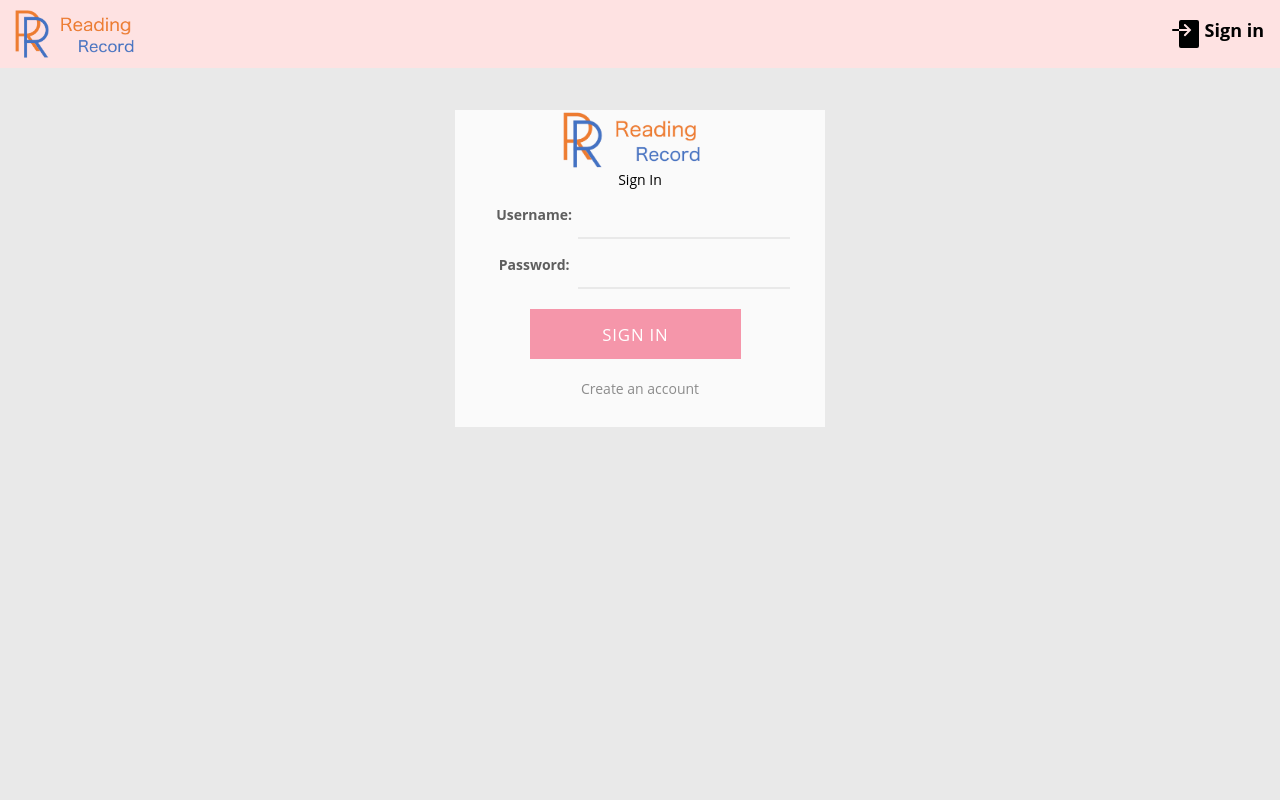
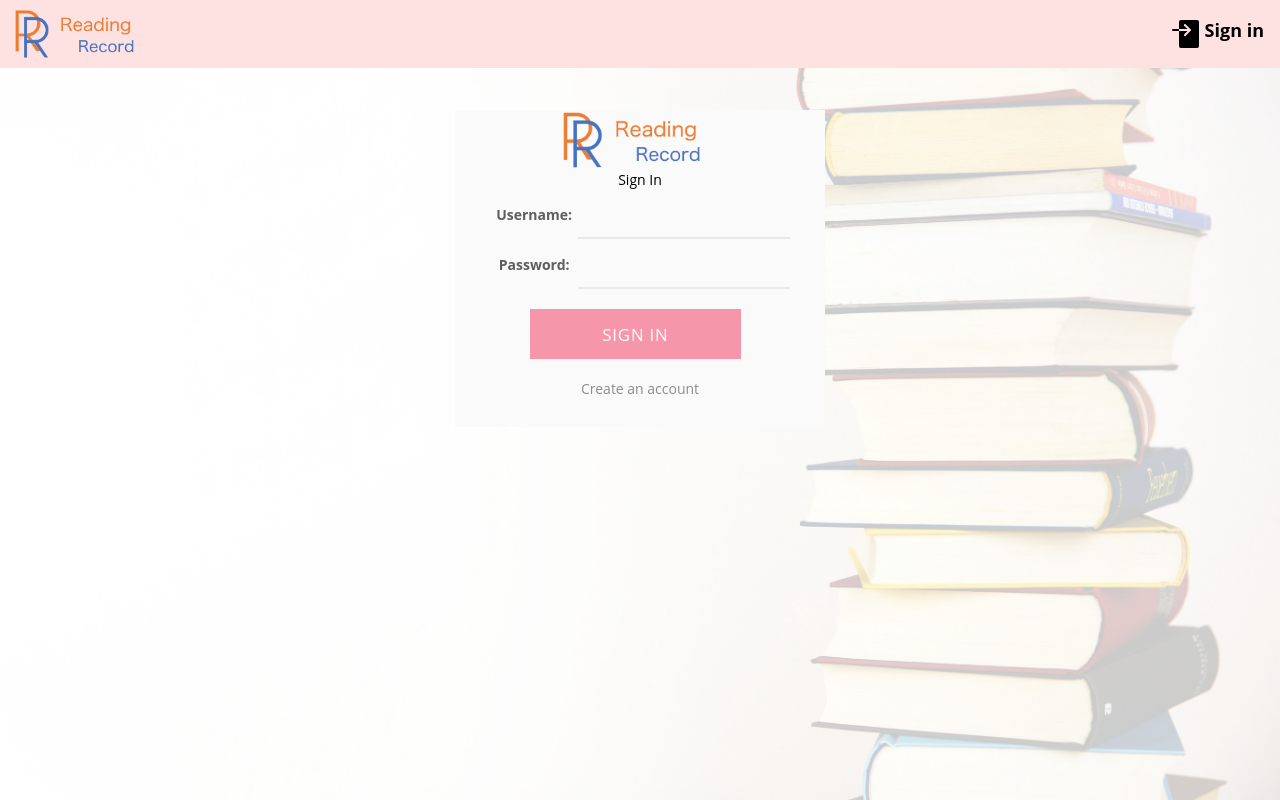
Before and after one commit to tomoish/reading-record-nextjs, a Next.js app in the folder frontend/: page /login in a window 1280 px wide. Built offline with nearby package versions, Linux system fonts and the light colour scheme; no server answers.

Commit message:
Set background image

```diff
--- a/frontend/components/layout/Layout.tsx
+++ b/frontend/components/layout/Layout.tsx
@@ -17,7 +17,7 @@
       <Head>
         <title>{title}</title>
       </Head>
-      <div id={id}>
+      <div id={id} className="bg-book-image bg-cover bg-center bg-no-repeat bg-fixed bg-white h-screen">
         <Header />
         {children}
       </div>
--- a/frontend/pages/_document.tsx
+++ b/frontend/pages/_document.tsx
@@ -2,7 +2,7 @@
 
 export default function Document() {
   return (
-    <Html lang="en">
+    <Html lang="en" className="bg-book-image bg-cover bg-center bg-no-repeat bg-fixed bg-white h-screen">
       <Head />
       <body>
         <Main />
--- a/frontend/tailwind.config.js
+++ b/frontend/tailwind.config.js
@@ -9,7 +9,11 @@
     "./src/**/*.{js,ts,jsx,tsx,mdx}",
   ],
   theme: {
-    extend: {},
+    extend: {
+        backgroundImage: {
+            'book-image': "url('/images/background_index.jpg')",
+          }
+    },
   },
   plugins: [],
 };
```
Also changed, not shown: frontend/public/images/background_index.jpg.
